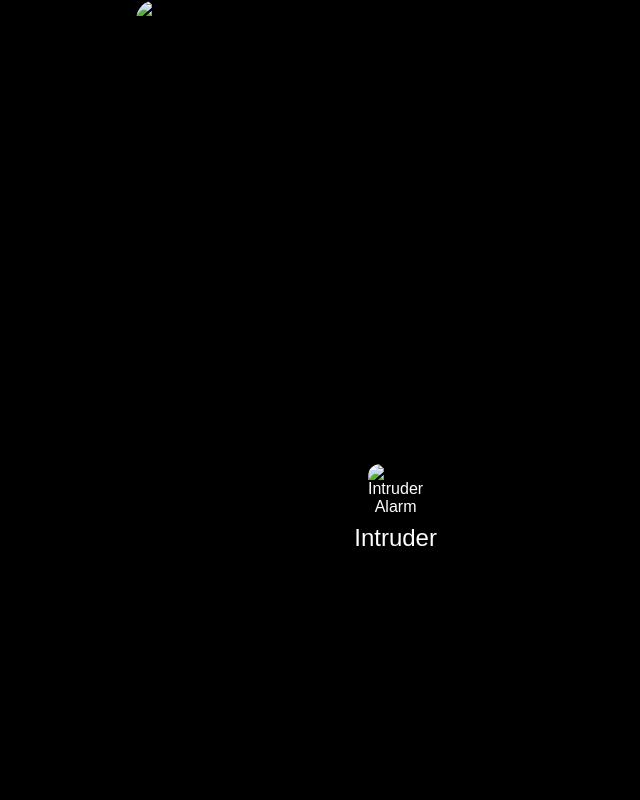
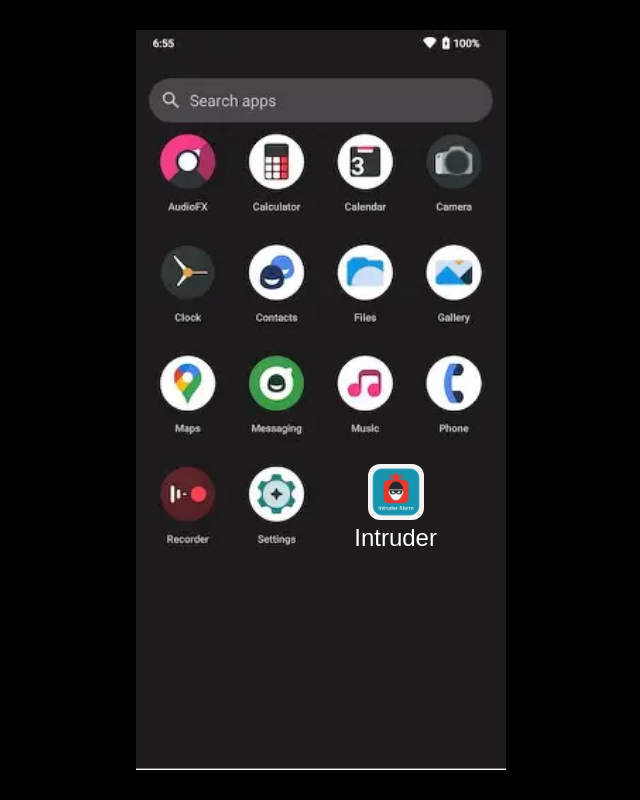
Before and after one commit to AveryEko/intruder_alarm, a website: page public/phonelayout.html in a window 1280 px wide. Shown: the whole page, without its empty margins (319-959 px from the left). Drawn offline with Linux system fonts and the light colour scheme.

Commit message:
front end fixed

```diff
--- a/public/phonelayout.html
+++ b/public/phonelayout.html
@@ -10,11 +10,11 @@
 <body>
   <div class="phone-wrapper">
     <!-- Background phone image -->
-    <img src="/public/img/phone layout.png" alt="Phone Layout" class="phone-background">
+    <img src="/public/img/phone_layout.png" alt="Phone Layout" class="phone-background">
 
     <!-- Intruder Alarm icon overlay -->
-    <div class="app-icon" onclick="window.location.href='Login.html'">
-      <img src="/public/img/app Icon fiot.png" alt="Intruder Alarm">
+    <div class="app-icon" onclick="window.location.href='/public/login.html'">
+      <img src="/public/img/app_Icon_fiot.png" alt="Intruder Alarm">
       <span>Intruder</span>
     </div>
   </div>
```
